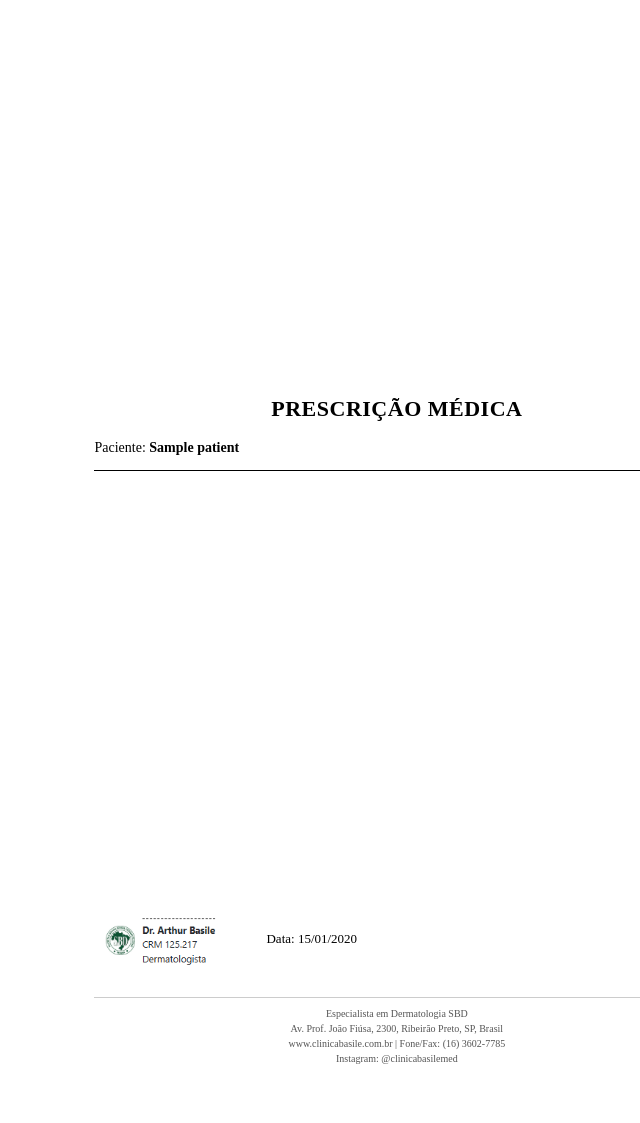
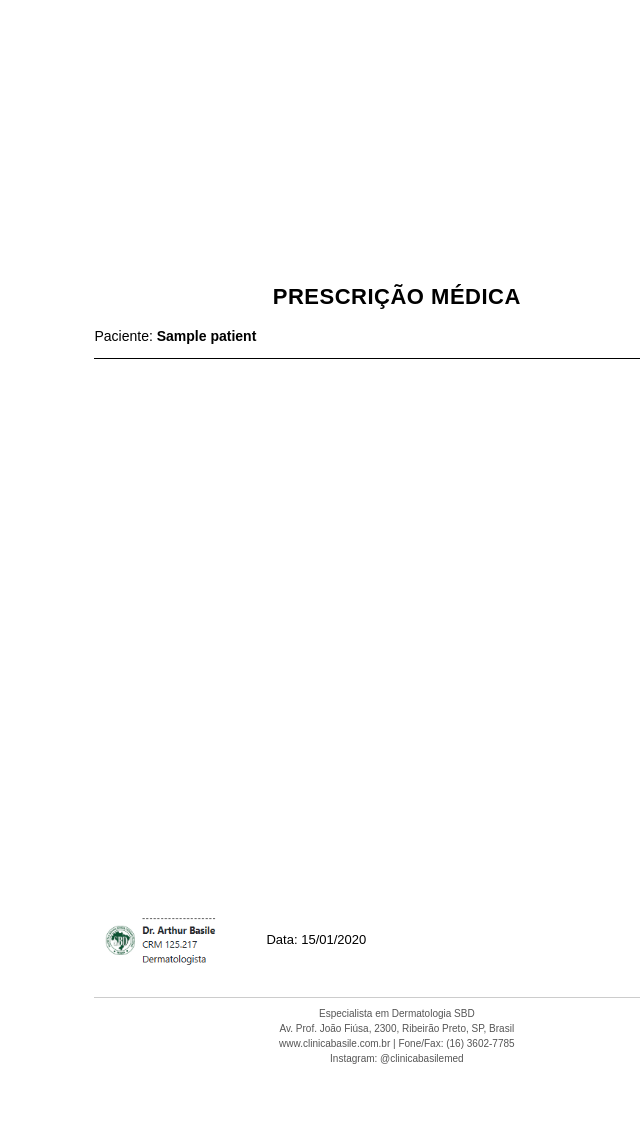
Before and after one commit to tubasile-alt/CRM, a Flask app: page /dermascribe/prescription/1/print in a window 1280 px wide. Shown: the whole page, without its empty margins (0-640 px from the left). Run offline with Flask 3, Linux system fonts and the light colour scheme; a user stored in the database is signed in; tables that the repository leaves empty hold one stand-in row (values such as "Sample post"); some libraries are stand-ins or nearby versions.

Commit message:
Update prescription template with sans-serif font and adjusted spacing
Adjusted prescription template font-family to sans-serif and modified margin-top for the "PRESCRIÇÃO MÉDICA" title from 264px to 152px in print.html.

Replit-Commit-Author: Agent
Replit-Commit-Session-Id: 68218bf7-f2a4-4f7d-aefa-b408b304a1f2
Replit-Commit-Checkpoint-Type: full_checkpoint
Replit-Commit-Event-Id: 75f3548b-0294-4ce1-98ed-eb9d4206f5a8

```diff
--- a/templates/dermascribe/print.html
+++ b/templates/dermascribe/print.html
@@ -13,7 +13,7 @@ html, body {
   width: 210mm;
   height: 297mm;
   background: #fff;
-  font-family: "Times New Roman", serif;
+  font-family: sans-serif;
   color: #000;
 }
 
@@ -30,7 +30,7 @@ html, body {
   font-weight: bold;
   letter-spacing: .5px;
   margin-bottom: 18px;
-  margin-top: 264px;
+  margin-top: 152px;
 }
 
 .patient {
```
